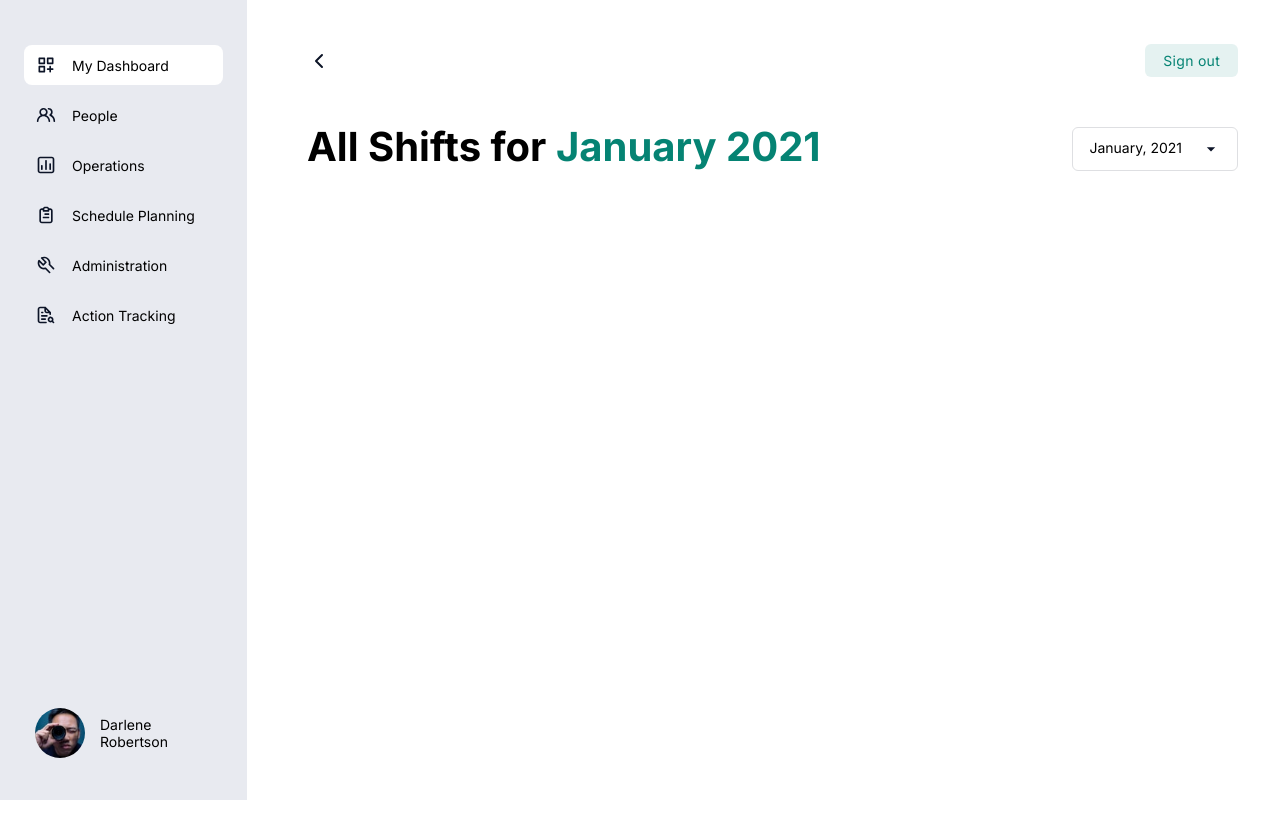
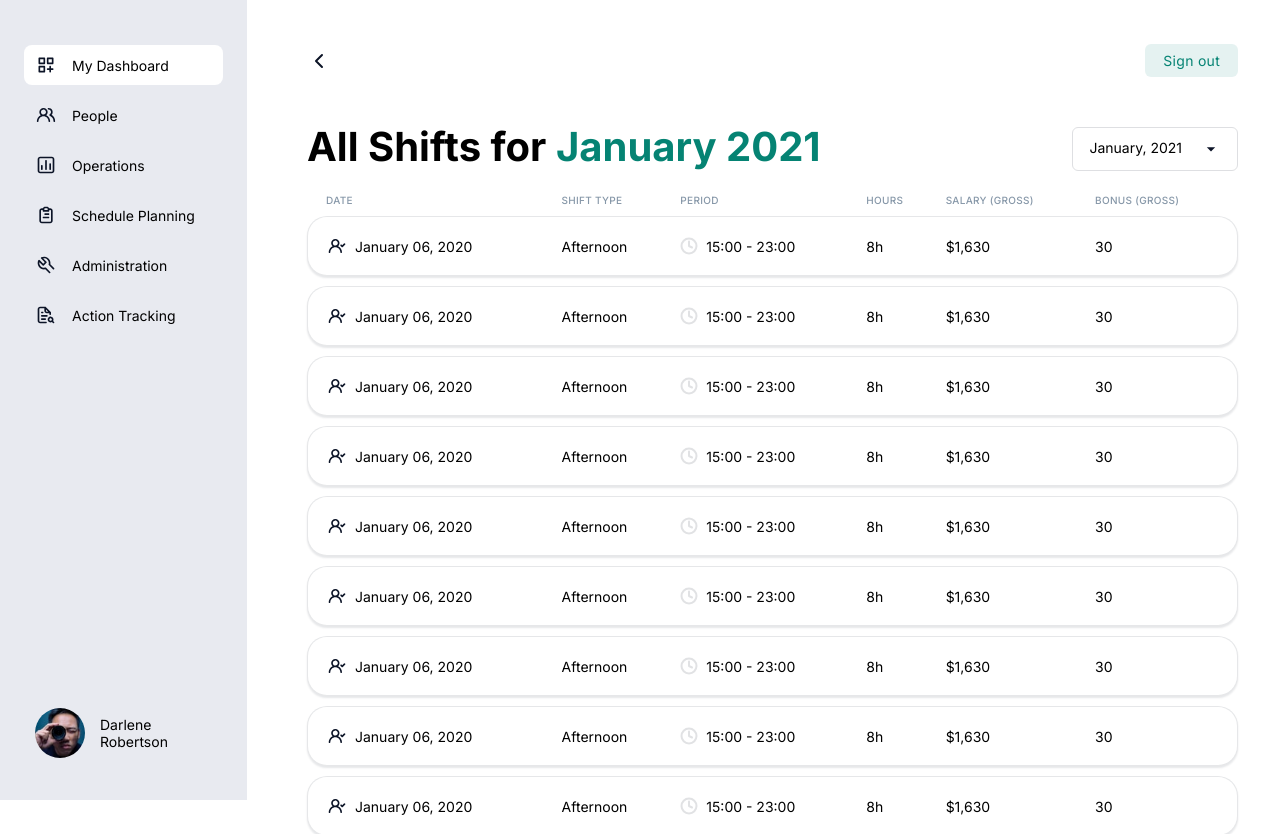
Before and after one commit to Heliken/react-components-test, a React (Create React App) app in the folder react-components-test/: page / in a window 1280 px wide. Shown: the top 834 px of the page. Before the commit the page ends 800 px from the top, so only its background shows below. Built offline with nearby package versions, Linux system fonts and the light colour scheme.

Commit message:
feat: add table component

```diff
--- a/react-components-test/src/components/icon/index.js
+++ b/react-components-test/src/components/icon/index.js
@@ -9,7 +9,7 @@ const StyledIcon = styled.svg`
 
 const Icon = ({fill, name, width, height}) => {
   return(
-    <StyledIcon fill={fill} width={width} height={height}>
+    <StyledIcon fill={fill} stroke={fill} width={width} height={height}>
       <use xlinkHref={`#${name}`}></use>
     </StyledIcon>
   )
--- /dev/null
+++ b/react-components-test/src/components/table/index.js
@@ -0,0 +1,88 @@
+import styled from 'styled-components';
+import { colors } from '../../constants';
+import Icon from '../icon';
+
+const StyledTable = styled.table`
+  width:100%;
+  border-collapse: separate;
+    border-spacing: 0 10px;
+  th,td{
+    padding-right:20px;
+    &:first-child{
+      padding-left:19px;
+    }
+  }
+  td{
+    padding-top:19px;
+    padding-bottom:19px;
+  }
+  svg{
+    margin-right:8px;
+  }
+  th{
+    font-weight:500;
+    padding-bottom:0;
+  }
+`
+
+const TableHead = styled.thead`
+  font-size: 10px;
+  line-height: 12px;
+  letter-spacing: 0.03em;
+  text-transform: uppercase;
+  text-align:left;
+  color:${colors.textSecondary};
+`
+const TableBody = styled.tbody`
+`
+const TableRow = styled.tr`
+  box-shadow: 0px 2px 2px rgba(12, 20, 39, 0.1);
+  border-radius: 20px;
+  td{
+    border-top: 1px solid ${colors.textPrimary}1A;
+    border-bottom:1px solid ${colors.textPrimary}1A;
+    &:first-child{
+      border-top-left-radius:inherit;
+      border-bottom-left-radius:inherit;
+      border-left:1px solid ${colors.textPrimary}1A;
+    }
+    &:last-child{
+      border-right:1px solid ${colors.textPrimary}1A;
+      border-top-right-radius:inherit;
+      border-bottom-right-radius:inherit;
+    }
+  }
+`
+const TableCol = styled.div`
+  display:flex;
+  align-items:center;
+`
+
+const Table = ({data}) => {
+  const headerData = Object.keys(data[0]);
+  const headerUnits = headerData.map((item) => <th>{item}</th>)
+  const bodyUnits = data.map((row)=>{
+    const values = Object.values(row).map((col) =>
+      <td>
+        <TableCol>
+          {col.icon ? <Icon name={col.icon.name} fill={col.icon.color} width={col.icon.size} height={col.icon.size}></Icon>:  null}
+          <span>{col.val}</span>
+        </TableCol>
+
+      </td>
+      );
+    return <TableRow>{values}</TableRow>
+  })
+  return(
+    <StyledTable>
+      <TableHead>
+        {headerUnits}
+      </TableHead>
+      <TableBody>
+        {bodyUnits}
+      </TableBody>
+    </StyledTable>
+  )
+}
+
+export default Table;
--- a/react-components-test/src/pages/dashboard/index.js
+++ b/react-components-test/src/pages/dashboard/index.js
@@ -2,14 +2,52 @@ import styled from 'styled-components';
 import { colors } from '../../constants';
 import Page from '../../components/page';
 import Select from '../../components/select';
+import Table from '../../components/table';
 
-var monthsArray = ['January', 'February', 'March', 'April', 'May', 'June', 'July', 'August', 'September', 'October', 'November', 'December'];
+const monthsArray = ['January', 'February', 'March', 'April', 'May', 'June', 'July', 'August', 'September', 'October', 'November', 'December'];
+
+const tableDataSample = {
+  'Date': {
+    val:'January 06, 2020',
+    icon:{
+      color: colors.textPrimary,
+      name: 'user-check',
+      size: 20
+    },
+  },
+  'Shift type': {
+    val: 'Afternoon',
+    icon: false,
+  },
+  'Period': {
+    val: '15:00 - 23:00',
+    icon: {
+      color: `${colors.textPrimary}80`,
+      name: 'clock',
+      size:  18
+    },
+  },
+  'Hours': {
+    val: '8h',
+    icon: false
+  },
+  'Salary (gross)': {
+    val: '$1,630',
+    icon: false
+  },
+  'Bonus (gross)': {
+    val: '30',
+    icon: false
+  }
+}
+const tableDataGenerated = new Array(15).fill(tableDataSample);
+
 
 const DashboardHeader=styled.div`
   display:flex;
   align-items:flex-end;
   justify-content:space-between;
-  margin-bottom: 26px;
+  margin-bottom: 12px;
 `
 
 const DashBoardTitle=styled.h1`
@@ -32,7 +70,7 @@ const Dashboard = () => {
         <Select values={monthsArray}/>
       </DashboardHeader>
       <DashboardBody>
-
+        <Table data={tableDataGenerated}/>
       </DashboardBody>
     </Page>
   )
```
Also changed, not shown: react-components-test/src/helpers/iconsStorage/index.js.
